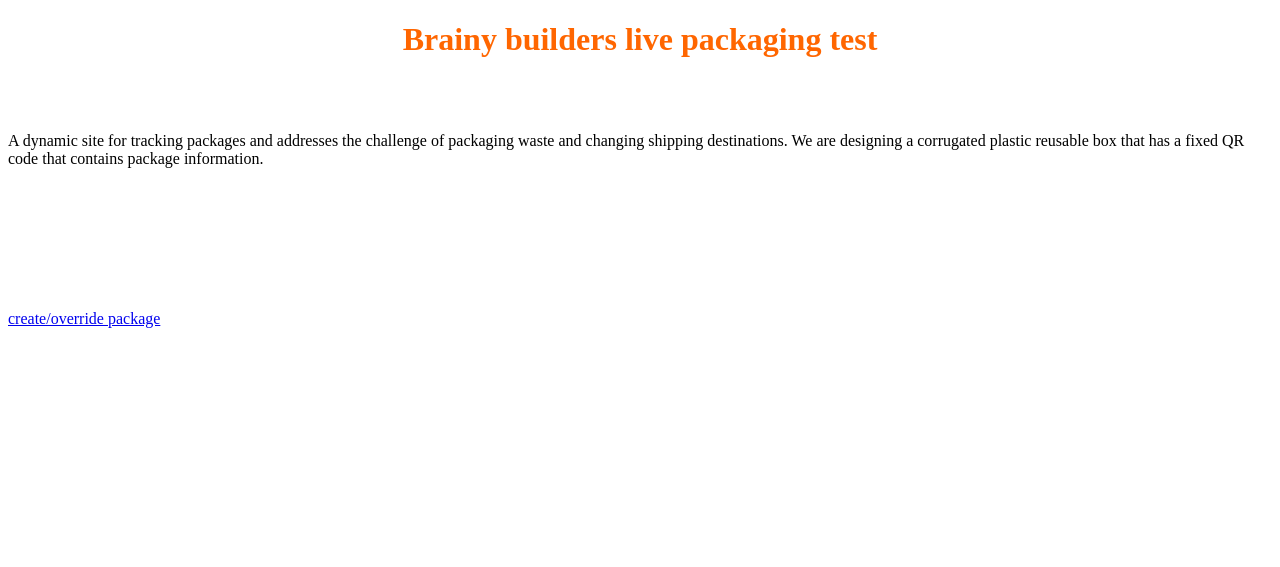
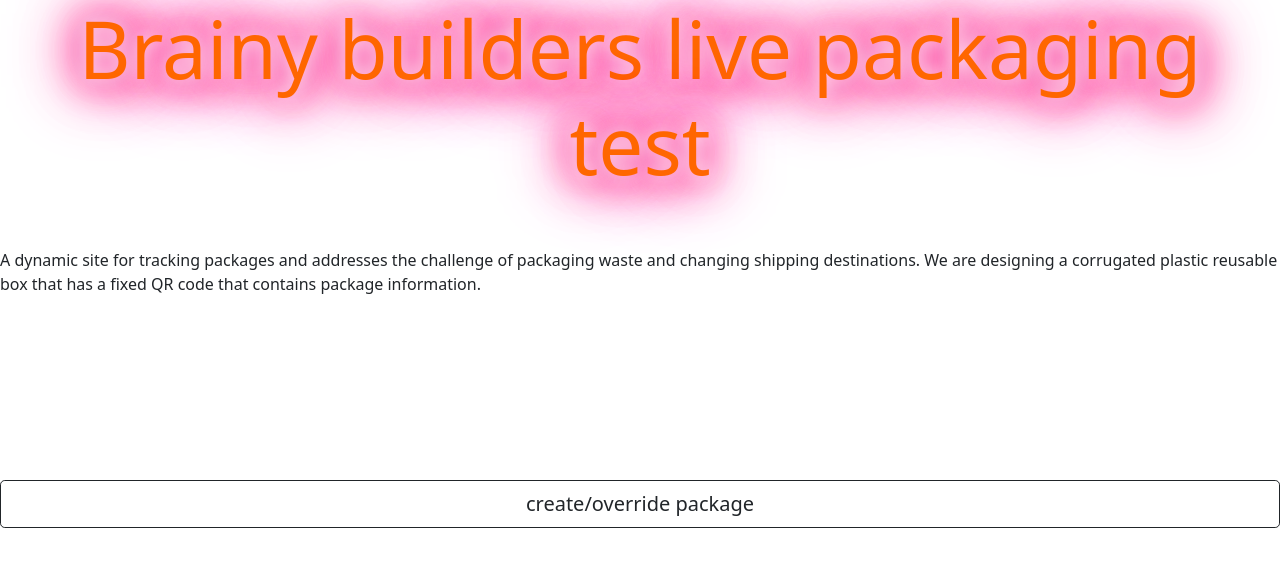
Before and after one commit to jdszekeres/BrainyBuildersPackage, a Flask app: page / in a window 1280 px wide. Shown: the top 567 px of the page. Run offline with Flask 2, Linux system fonts and the light colour scheme; some libraries are stand-ins or nearby versions.

Commit message:
regular commit

```diff
--- /dev/null
+++ b/static/glow.css
@@ -0,0 +1,16 @@
+.glow {
+
+
+    text-align: center;
+    -webkit-animation: glow 1s ease-in-out infinite alternate;
+    -moz-animation: glow 1s ease-in-out infinite alternate;
+    animation: glow 1s ease-in-out infinite alternate;
+  }
+@-webkit-keyframes glow {
+    from {
+      text-shadow: 0 0 10px #fff, 0 0 20px #fff, 0 0 30px #e60073, 0 0 40px #e60073, 0 0 50px #e60073, 0 0 60px #e60073, 0 0 70px #e60073;
+    }
+    to {
+      text-shadow: 0 0 20px #fff, 0 0 30px #ff4da6, 0 0 40px #ff4da6, 0 0 50px #ff4da6, 0 0 60px #ff4da6, 0 0 70px #ff4da6, 0 0 80px #ff4da6;
+    }
+  }
--- a/templates/index.html
+++ b/templates/index.html
@@ -1,9 +1,20 @@
 <!DOCTYPE html>
-<body><h1 style="text-align: center;"><span style="color: #ff6600;">Brainy builders live packaging test</span></h1>
-<br><br>
-<p>A dynamic site for tracking packages and addresses the challenge of packaging waste and changing shipping
-    destinations. We are designing a corrugated plastic reusable box that has a fixed QR code that contains package
-    information.</p>
+<link rel="Stylesheet" href="/static/glow.css">
+<link href="https://cdn.jsdelivr.net/npm/bootstrap@5.1.1/dist/css/bootstrap.min.css" rel="stylesheet"
+    integrity="sha384-F3w7mX95PdgyTmZZMECAngseQB83DfGTowi0iMjiWaeVhAn4FJkqJByhZMI3AhiU" crossorigin="anonymous">
+<script src="https://cdn.jsdelivr.net/npm/bootstrap@5.1.1/dist/js/bootstrap.bundle.min.js"
+    integrity="sha384-/bQdsTh/da6pkI1MST/rWKFNjaCP5gBSY4sEBT38Q/9RBh9AH40zEOg7Hlq2THRZ" crossorigin="anonymous">
+</script>
+
+<body>
+    <h1 style="text-align: center; font-size: 80px" class="glow"><span style="color: #ff6600;">Brainy builders live
+            packaging test</span></h1>
+    <br><br>
+    <p>A dynamic site for tracking packages and addresses the challenge of packaging waste and changing shipping
+        destinations. We are designing a corrugated plastic reusable box that has a fixed QR code that contains package
+        information.</p>
     <br><br><br><br><br><br><br>
-    <a href="/create/package">create/override package</a>
+
+    <a href="/create/package" class="btn btn-outline-dark btn-lg" role="button" style="  display: flex;
+    align-items: center;justify-content: center; text-align: center">create/override package</a>
 </body>
--- a/templates/package.html
+++ b/templates/package.html
@@ -1,5 +1,8 @@
 <!DOCTYPE html>
 <link rel="stylesheet" href="/static/timeline.css">
+<link href="https://cdn.jsdelivr.net/npm/bootstrap@5.1.1/dist/css/bootstrap.min.css" rel="stylesheet" integrity="sha384-F3w7mX95PdgyTmZZMECAngseQB83DfGTowi0iMjiWaeVhAn4FJkqJByhZMI3AhiU" crossorigin="anonymous">
+<script src="https://cdn.jsdelivr.net/npm/bootstrap@5.1.1/dist/js/bootstrap.bundle.min.js" integrity="sha384-/bQdsTh/da6pkI1MST/rWKFNjaCP5gBSY4sEBT38Q/9RBh9AH40zEOg7Hlq2THRZ" crossorigin="anonymous"></script>
+<body style="background-color: #7684a3;">
 <table border="1">
     <tr>
 
@@ -30,3 +33,4 @@
       </div>
     {%endfor %}
 </div>
+</body>
```
Also changed, not shown: static/timeline.css (+4 -4 lines), templates/not found.html (+6 -3 lines).
